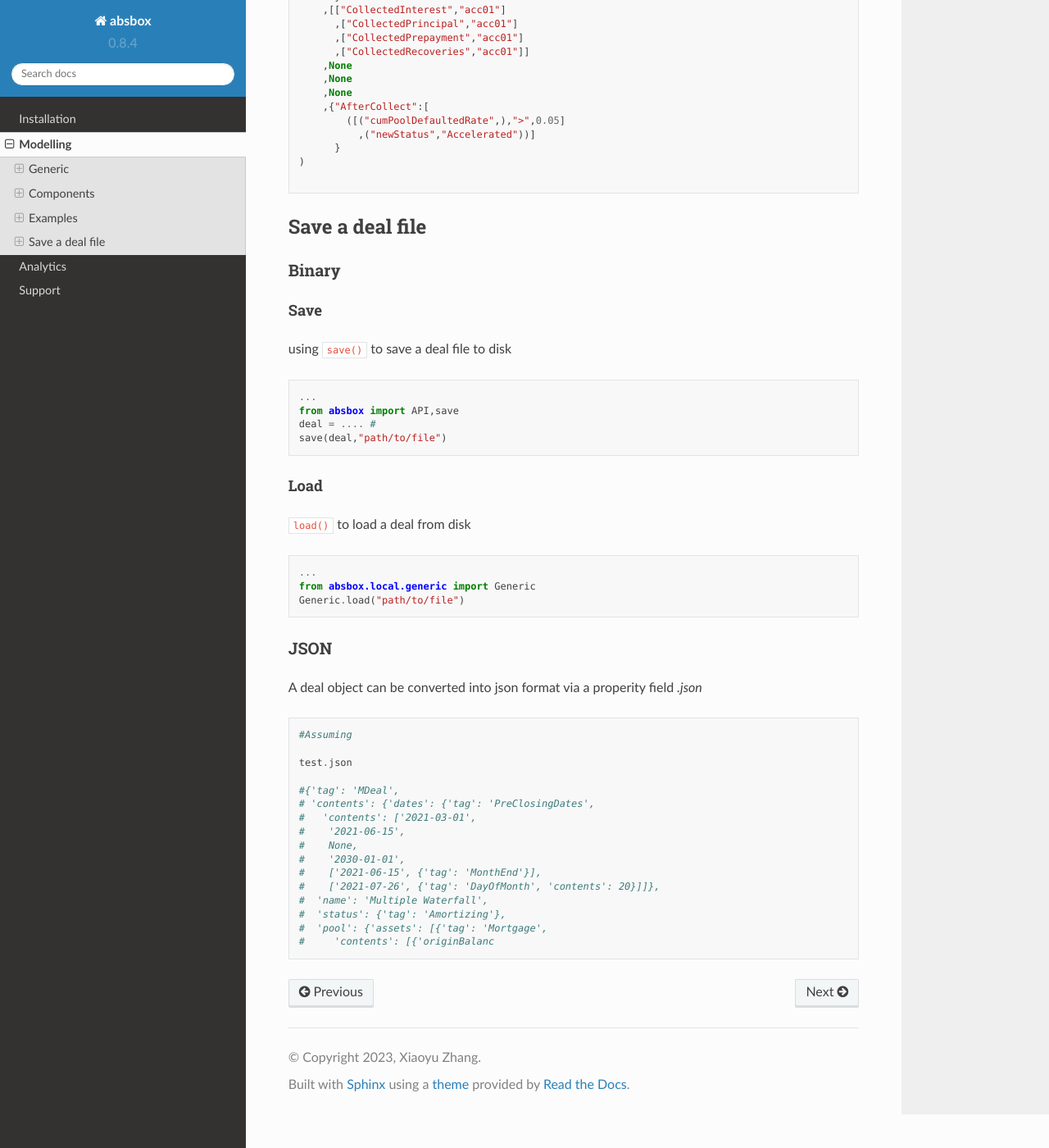
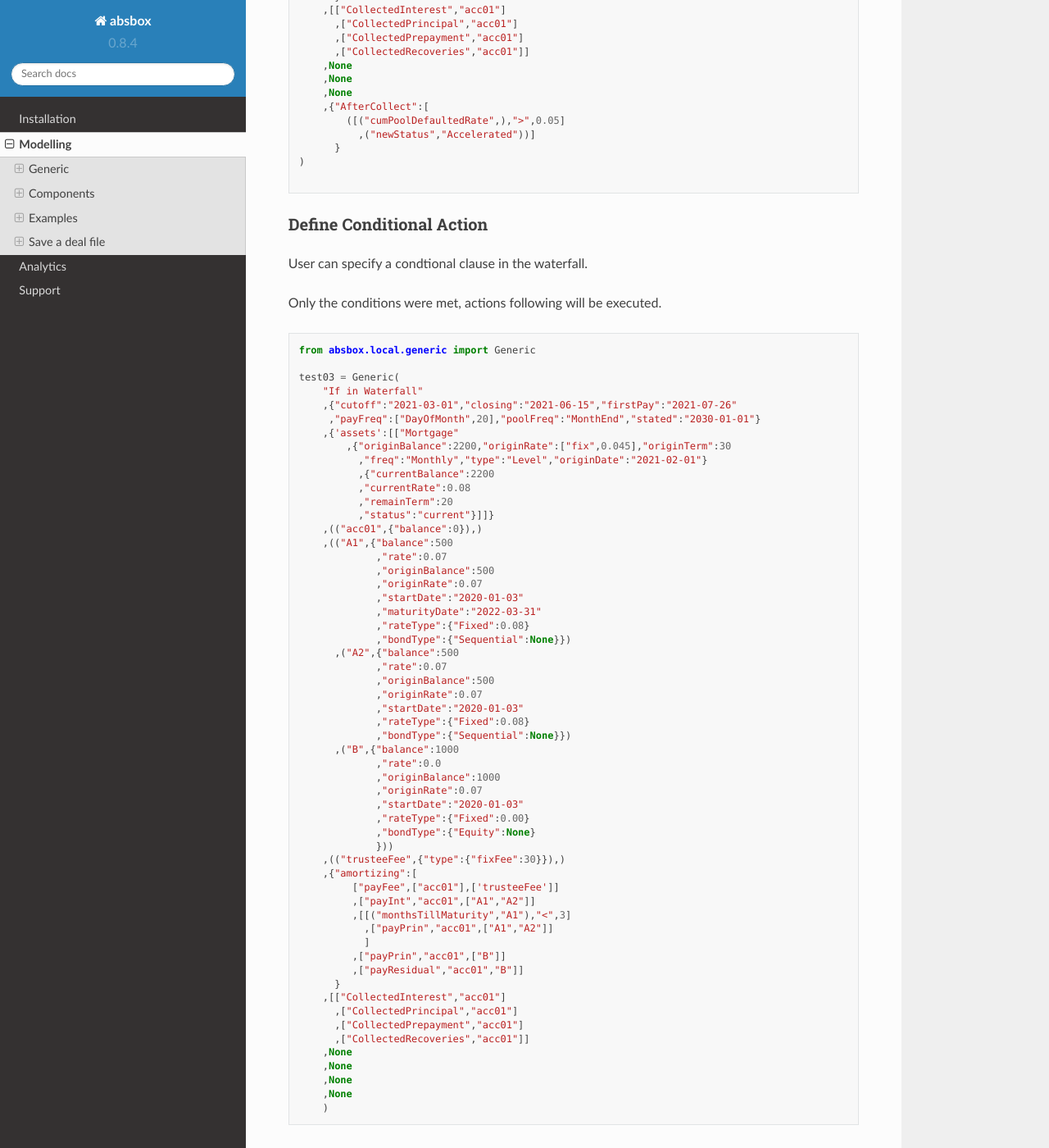
Before and after one commit to yellowbean/absbox-doc, a Sphinx documentation site: the page built from docs/source/modeling.rst, in a window 1280 px wide and 1400 px high, scrolled down 15996 px. Shown: the whole window at 82% size. Built offline with Sphinx 7.4.7 and the Read the Docs theme 2.0.0, drawn with Linux system fonts in a browser that asks for light colours.

Commit message:
add example 3

```diff
--- a/docs/source/deal_sample/test03.py
+++ b/docs/source/deal_sample/test03.py
@@ -1,47 +1,56 @@
-# 分润模式
-test03 = 信贷ABS(
-    "TEST03"
-    ,("2021-03-01","2021-10-15","2021-11-26")
-    ,"每月"
-    ,{'清单':[["按揭贷款"
-        ,{"放款金额":120,"放款利率":["浮动",0.085,{"基准":"LPR5Y","利差":0.01,"重置频率":"每月"}],"初始期限":30
-          ,"频率":"每月","类型":"等额本金","放款日":"2020-06-01"}
-          ,{"当前余额":180
-          ,"当前利率":0.08
-          ,"剩余期限":10
-          ,"状态":"正常"}]]
-     }
-    ,(("账户01",{"余额":0}),)
-    ,(("A1",{"当前余额":100
-             ,"当前利率":0.07
-             ,"初始余额":100
-             ,"初始利率":0.07
-             ,"起息日":"2020-01-03"
-             ,"利率":{"固定":0.08}
-             ,"债券类型":{"过手摊还":None}
-             })
-      ,("B",{"当前余额":20
-             ,"当前利率":0.0
-             ,"初始余额":100
-             ,"初始利率":0.07
-             ,"起息日":"2020-01-03"
-             ,"利率":{"固定":0.00}
-             ,"债券类型":{"权益":None}
+from absbox.local.generic import Generic
+
+test03 = Generic(
+    "If in Waterfall"
+    ,{"cutoff":"2021-03-01","closing":"2021-06-15","firstPay":"2021-07-26"
+     ,"payFreq":["DayOfMonth",20],"poolFreq":"MonthEnd","stated":"2030-01-01"}
+    ,{'assets':[["Mortgage"
+        ,{"originBalance":2200,"originRate":["fix",0.045],"originTerm":30
+          ,"freq":"Monthly","type":"Level","originDate":"2021-02-01"}
+          ,{"currentBalance":2200
+          ,"currentRate":0.08
+          ,"remainTerm":20
+          ,"status":"current"}]]}
+    ,(("acc01",{"balance":0}),)
+    ,(("A1",{"balance":500
+             ,"rate":0.07
+             ,"originBalance":500
+             ,"originRate":0.07
+             ,"startDate":"2020-01-03"
+             ,"maturityDate":"2022-03-31"
+             ,"rateType":{"Fixed":0.08}
+             ,"bondType":{"Sequential":None}})
+      ,("A2",{"balance":500
+             ,"rate":0.07
+             ,"originBalance":500
+             ,"originRate":0.07
+             ,"startDate":"2020-01-03"
+             ,"rateType":{"Fixed":0.08}
+             ,"bondType":{"Sequential":None}})
+      ,("B",{"balance":1000
+             ,"rate":0.0
+             ,"originBalance":1000
+             ,"originRate":0.07
+             ,"startDate":"2020-01-03"
+             ,"rateType":{"Fixed":0.00}
+             ,"bondType":{"Equity":None}
              }))
-    ,(("服务商费用",{"类型":{"固定费用":25}}),)
-    ,{"未违约":[
-         ["支付利息","账户01",["A1"]]
-         ,["支付本金","账户01",["A1"]]
-         ,["支付本金","账户01",["B"]]
-         ,["支付收益","账户01","B"]
-      ]
-     ,"回款后":[]
-     ,"清仓回购":[["出售资产",["正常|违约",1.0,0.0],"账户01"]
-                ,["支付费用收益","账户01","服务商费用",{"余额百分比":0.7}]
-                ,["支付收益","账户01","B"]]}
-    ,(["利息回款","账户01"]
-      ,["本金回款","账户01"]
-      ,["早偿回款","账户01"]
-      ,["回收回款","账户01"])
+    ,(("trusteeFee",{"type":{"fixFee":30}}),)
+    ,{"amortizing":[
+         ["payFee",["acc01"],['trusteeFee']]
+         ,["payInt","acc01",["A1","A2"]]
+         ,[[("monthsTillMaturity","A1"),"<",3]
+           ,["payPrin","acc01",["A1","A2"]]
+           ]
+         ,["payPrin","acc01",["B"]]
+         ,["payResidual","acc01","B"]]
+      }
+    ,[["CollectedInterest","acc01"]
+      ,["CollectedPrincipal","acc01"]
+      ,["CollectedPrepayment","acc01"]
+      ,["CollectedRecoveries","acc01"]]
     ,None
-)
+    ,None
+    ,None
+    ,None
+    )
--- a/docs/source/modeling.rst
+++ b/docs/source/modeling.rst
@@ -734,6 +734,20 @@ a acceleration/turbo event could be triggered and changing the payment sequence
    :language: python
 
 
+Define Conditional Action
+------------------------------------
+
+User can specify a condtional clause in the waterfall.
+
+Only the conditions were met, actions following will be executed.
+
+
+.. literalinclude:: deal_sample/test03.py
+   :language: python
+
+
+
+
 
 Save a deal file
 ===============
```
